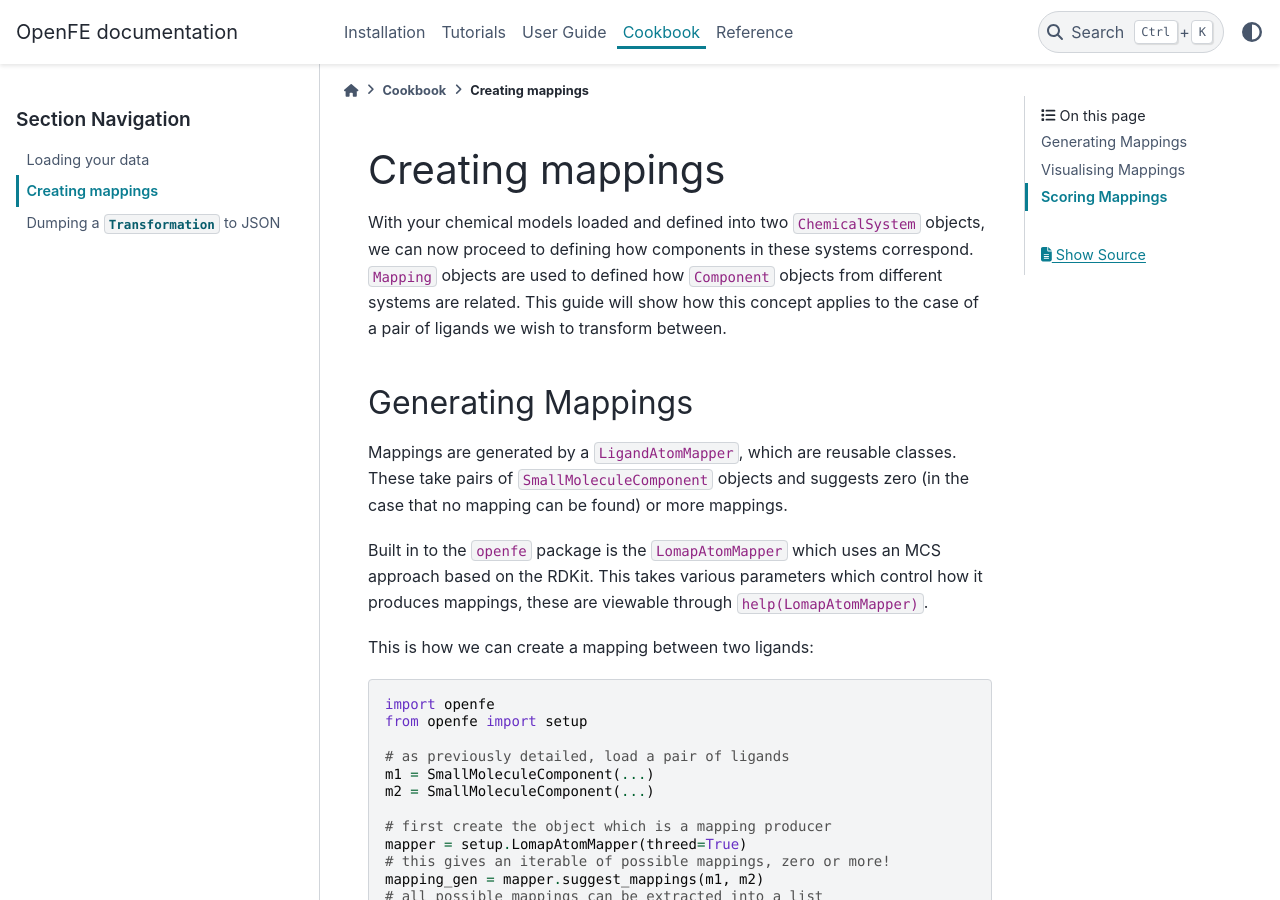
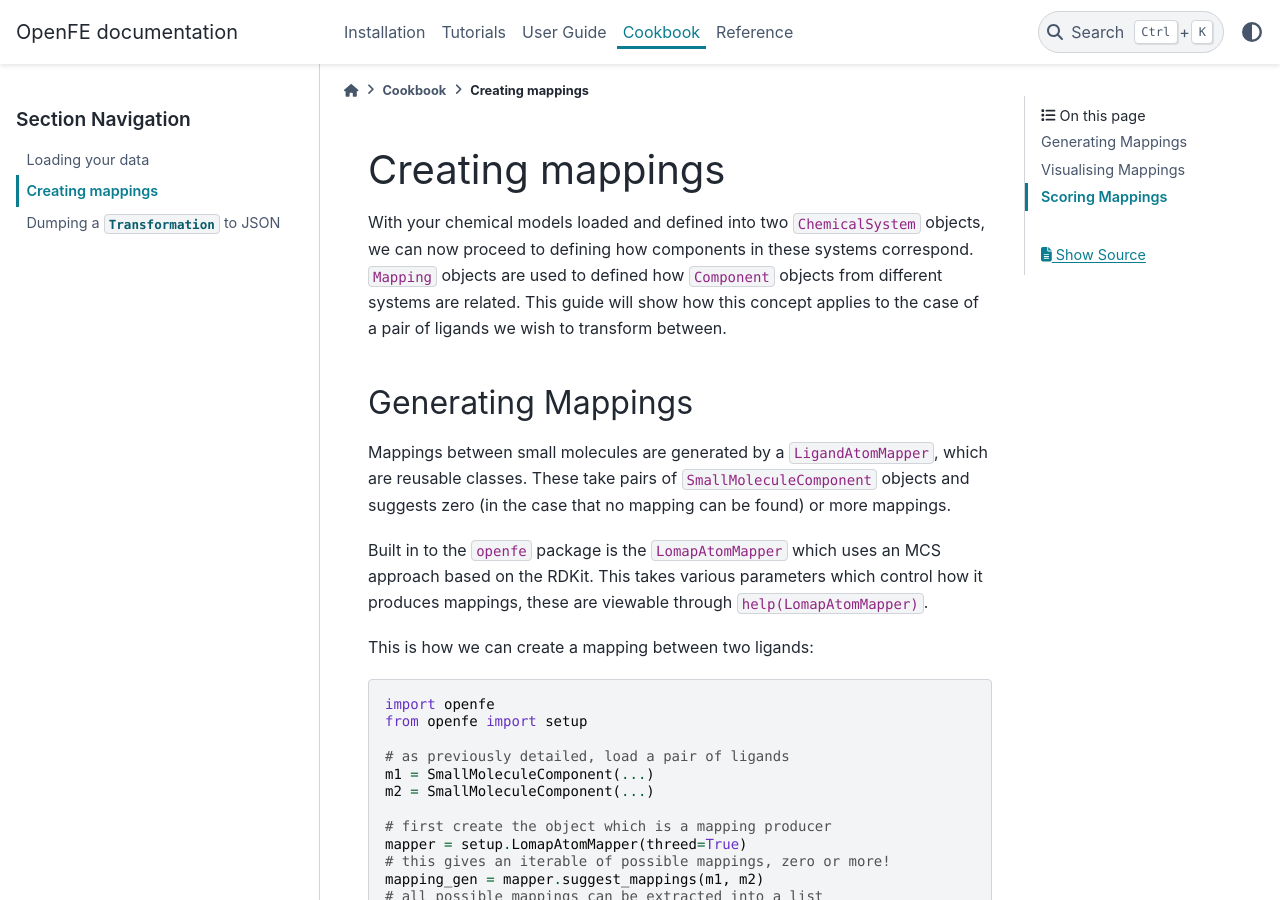
Before and after one commit to OpenFreeEnergy/openfe, a Sphinx documentation site: the page built from docs/cookbook/creating_mappings.md, in a window 1280 px wide and 900 px high. Built offline with Sphinx 7.4.7 and the PyData theme 0.15.4, drawn with Linux system fonts in a browser that asks for light colours.

Commit message:
Update docs/cookbook/creating_mappings.md
Co-authored-by: Irfan Alibay <IAlibay@users.noreply.github.com>

```diff
--- a/docs/cookbook/creating_mappings.md
+++ b/docs/cookbook/creating_mappings.md
@@ -7,7 +7,7 @@
 
 ## Generating Mappings
 
-Mappings are generated by a ``LigandAtomMapper``,
+Mappings between small molecules are generated by a ``LigandAtomMapper``,
 which are reusable classes.
 These take pairs of ``SmallMoleculeComponent`` objects and suggests zero
 (in the case that no mapping can be found) or more mappings.
```
